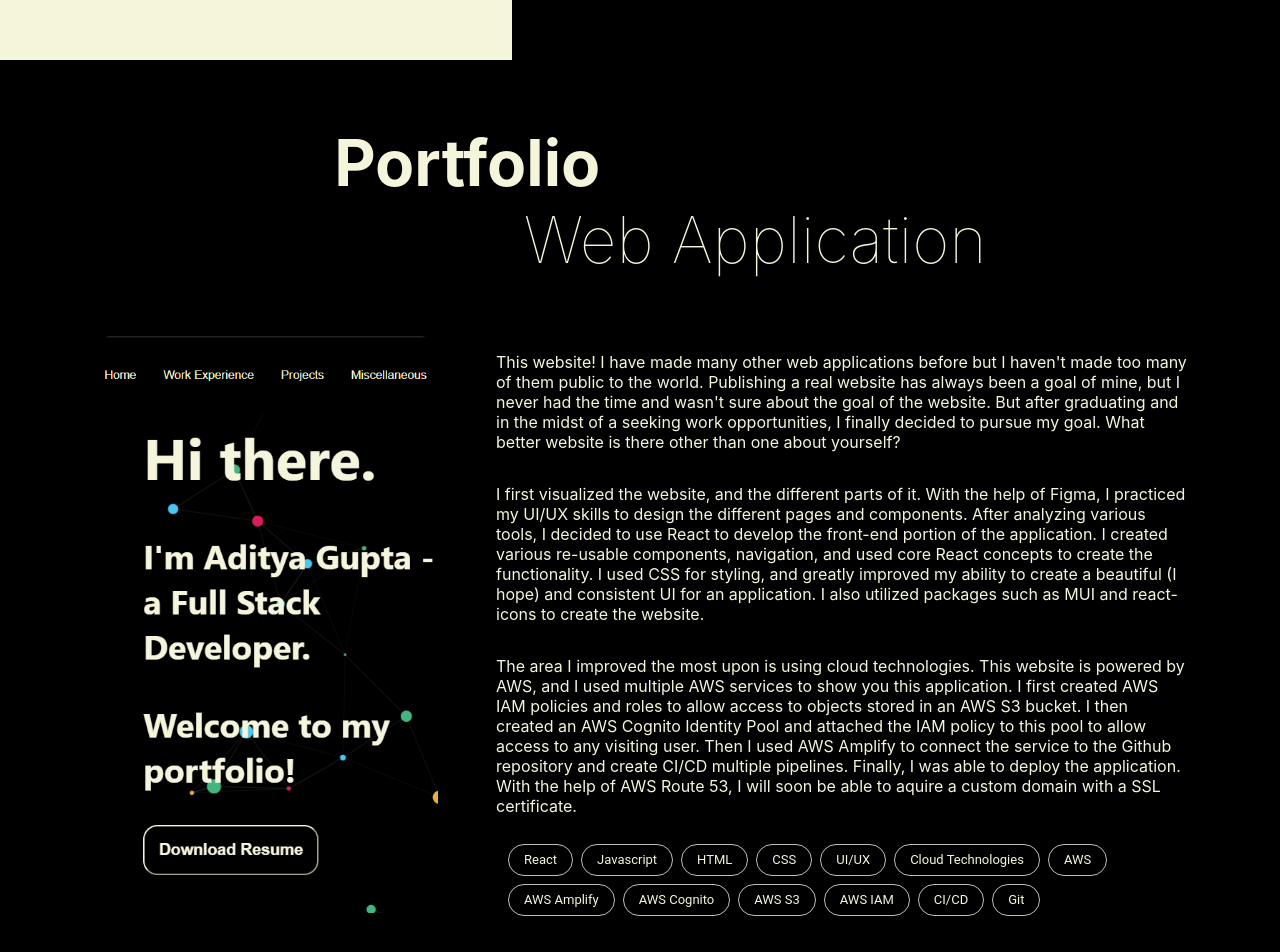
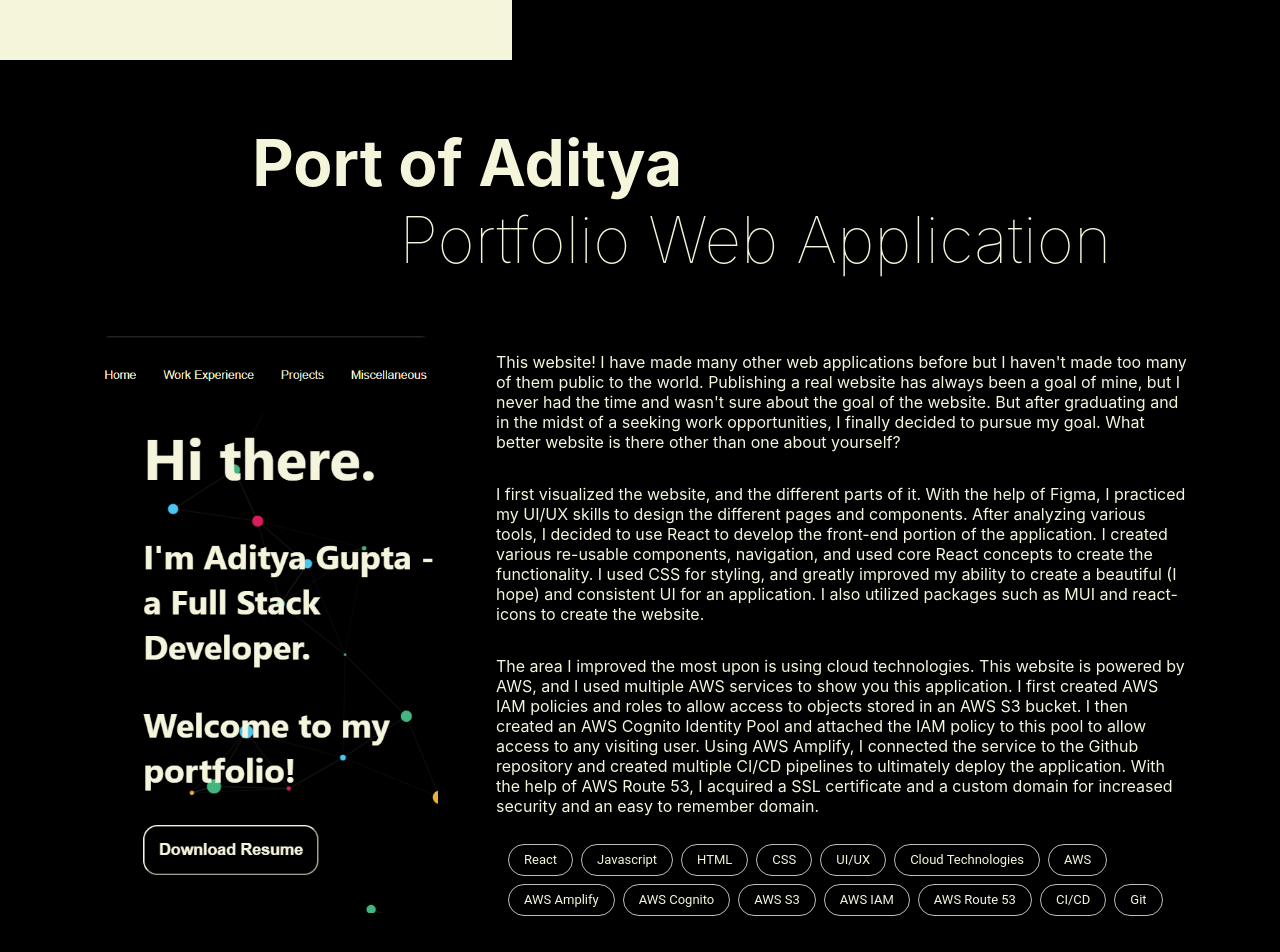
Before and after one commit to aditya000028/portfolio, a React (Create React App) app: page /projects in a window 1280 px wide. Shown: the part 820-1772 px from the top of the page. Built offline with nearby package versions, Linux system fonts and the light colour scheme; no server answers; what aws-amplify would draw is missing.

Commit message:
Updated portfolio section

```diff
--- a/src/strings.js
+++ b/src/strings.js
@@ -110,12 +110,12 @@ export const PROJECTS_GREETING = {
 };
 
 export const PROJECTS_SECTION_PORTFOLIO = {
-  NAME: "Portfolio",
-  PROJECT_TYPE: "Web Application",
+  NAME: "Port of Aditya",
+  PROJECT_TYPE: "Portfolio Web Application",
   DESCRIPTIONS: [
     "This website! I have made many other web applications before but I haven't made too many of them public to the world. Publishing a real website has always been a goal of mine, but I never had the time and wasn't sure about the goal of the website. But after graduating and in the midst of a seeking work opportunities, I finally decided to pursue my goal. What better website is there other than one about yourself?",
     "I first visualized the website, and the different parts of it. With the help of Figma, I practiced my UI/UX skills to design the different pages and components. After analyzing various tools, I decided to use React to develop the front-end portion of the application. I created various re-usable components, navigation, and used core React concepts to create the functionality. I used CSS for styling, and greatly improved my ability to create a beautiful (I hope) and consistent UI for an application. I also utilized packages such as MUI and react-icons to create the website.",
-    "The area I improved the most upon is using cloud technologies. This website is powered by AWS, and I used multiple AWS services to show you this application. I first created AWS IAM policies and roles to allow access to objects stored in an AWS S3 bucket. I then created an AWS Cognito Identity Pool and attached the IAM policy to this pool to allow access to any visiting user. Then I used AWS Amplify to connect the service to the Github repository and create CI/CD multiple pipelines. Finally, I was able to deploy the application. With the help of AWS Route 53, I will soon be able to aquire a custom domain with a SSL certificate."
+    "The area I improved the most upon is using cloud technologies. This website is powered by AWS, and I used multiple AWS services to show you this application. I first created AWS IAM policies and roles to allow access to objects stored in an AWS S3 bucket. I then created an AWS Cognito Identity Pool and attached the IAM policy to this pool to allow access to any visiting user. Using AWS Amplify, I connected the service to the Github repository and created multiple CI/CD pipelines to ultimately deploy the application. With the help of AWS Route 53, I acquired a SSL certificate and a custom domain for increased security and an easy to remember domain."
   ],
   SKILLS: [
     "React",
@@ -129,6 +129,7 @@ export const PROJECTS_SECTION_PORTFOLIO = {
     "AWS Cognito",
     "AWS S3",
     "AWS IAM",
+    "AWS Route 53",
     "CI/CD",
     "Git"
   ],
```
